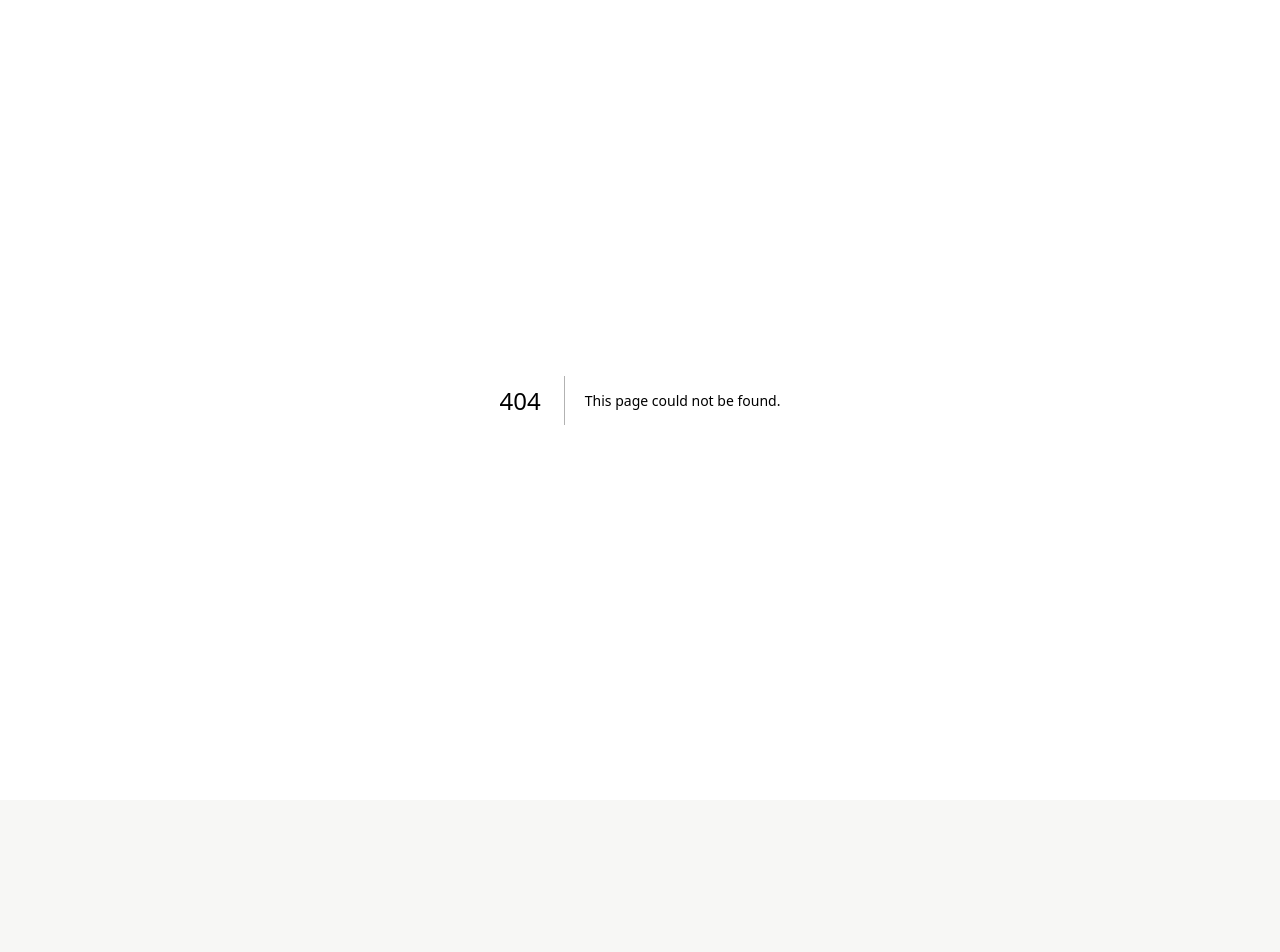
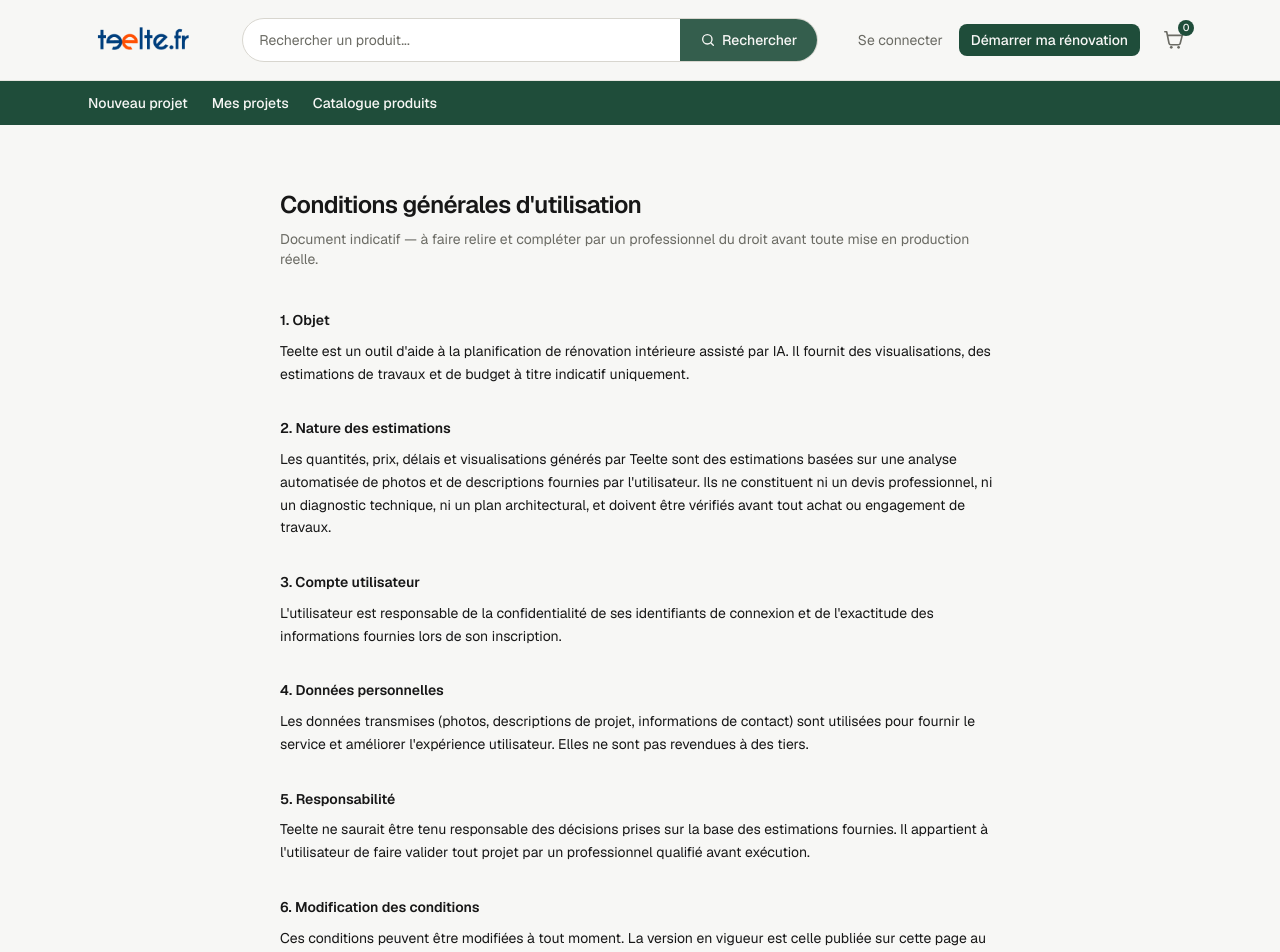
Before and after one commit to MamaTS108/home-score, a Next.js app: page /cgu in a window 1280 px wide. Before the commit this address had no page. Shown: the top 952 px of the page. Before the commit the page ends 800 px from the top, so only its background shows below. Built offline with nearby package versions, Linux system fonts and the light colour scheme; no server answers.

Commit message:
Add full name, password confirmation, and CGU acceptance to signup

```diff
--- /dev/null
+++ b/src/app/cgu/page.tsx
@@ -0,0 +1,70 @@
+import { SiteHeader } from "@/components/layout/SiteHeader";
+
+export default function CguPage() {
+  return (
+    <>
+      <SiteHeader />
+      <main className="flex-1 mx-auto max-w-3xl w-full px-6 py-16">
+        <h1 className="text-2xl font-semibold tracking-tight mb-2">Conditions générales d&apos;utilisation</h1>
+        <p className="text-sm text-muted-foreground mb-10">
+          Document indicatif — à faire relire et compléter par un professionnel du droit avant toute mise en
+          production réelle.
+        </p>
+
+        <div className="space-y-8 text-sm leading-relaxed text-foreground">
+          <section>
+            <h2 className="font-semibold mb-2">1. Objet</h2>
+            <p>
+              Teelte est un outil d&apos;aide à la planification de rénovation intérieure assisté par IA. Il fournit
+              des visualisations, des estimations de travaux et de budget à titre indicatif uniquement.
+            </p>
+          </section>
+
+          <section>
+            <h2 className="font-semibold mb-2">2. Nature des estimations</h2>
+            <p>
+              Les quantités, prix, délais et visualisations générés par Teelte sont des estimations basées sur une
+              analyse automatisée de photos et de descriptions fournies par l&apos;utilisateur. Ils ne constituent ni
+              un devis professionnel, ni un diagnostic technique, ni un plan architectural, et doivent être vérifiés
+              avant tout achat ou engagement de travaux.
+            </p>
+          </section>
+
+          <section>
+            <h2 className="font-semibold mb-2">3. Compte utilisateur</h2>
+            <p>
+              L&apos;utilisateur est responsable de la confidentialité de ses identifiants de connexion et de
+              l&apos;exactitude des informations fournies lors de son inscription.
+            </p>
+          </section>
+
+          <section>
+            <h2 className="font-semibold mb-2">4. Données personnelles</h2>
+            <p>
+              Les données transmises (photos, descriptions de projet, informations de contact) sont utilisées pour
+              fournir le service et améliorer l&apos;expérience utilisateur. Elles ne sont pas revendues à des
+              tiers.
+            </p>
+          </section>
+
+          <section>
+            <h2 className="font-semibold mb-2">5. Responsabilité</h2>
+            <p>
+              Teelte ne saurait être tenu responsable des décisions prises sur la base des estimations fournies. Il
+              appartient à l&apos;utilisateur de faire valider tout projet par un professionnel qualifié avant
+              exécution.
+            </p>
+          </section>
+
+          <section>
+            <h2 className="font-semibold mb-2">6. Modification des conditions</h2>
+            <p>
+              Ces conditions peuvent être modifiées à tout moment. La version en vigueur est celle publiée sur cette
+              page au moment de l&apos;utilisation du service.
+            </p>
+          </section>
+        </div>
+      </main>
+    </>
+  );
+}
--- a/src/components/auth/SignupForm.tsx
+++ b/src/components/auth/SignupForm.tsx
@@ -13,19 +13,35 @@ function SignupFormInner() {
   const searchParams = useSearchParams();
   const nextPath = searchParams.get("next") ?? "/app";
 
+  const [fullName, setFullName] = useState("");
   const [email, setEmail] = useState("");
   const [password, setPassword] = useState("");
+  const [confirmPassword, setConfirmPassword] = useState("");
+  const [acceptedTerms, setAcceptedTerms] = useState(false);
   const [error, setError] = useState<string | null>(null);
   const [success, setSuccess] = useState(false);
   const [loading, setLoading] = useState(false);
 
   async function handleSubmit(e: React.FormEvent) {
     e.preventDefault();
-    setLoading(true);
     setError(null);
 
+    if (password !== confirmPassword) {
+      setError("Les mots de passe ne correspondent pas.");
+      return;
+    }
+    if (!acceptedTerms) {
+      setError("Vous devez accepter les conditions générales d'utilisation.");
+      return;
+    }
+
+    setLoading(true);
     const supabase = createSupabaseBrowserClient();
-    const { error } = await supabase.auth.signUp({ email, password });
+    const { error } = await supabase.auth.signUp({
+      email,
+      password,
+      options: { data: { full_name: fullName } },
+    });
 
     setLoading(false);
     if (error) {
@@ -59,6 +75,16 @@ function SignupFormInner() {
 
             <form onSubmit={handleSubmit} className="space-y-4">
               <div>
+                <Label htmlFor="fullName">Nom complet</Label>
+                <Input
+                  id="fullName"
+                  type="text"
+                  required
+                  value={fullName}
+                  onChange={(e) => setFullName(e.target.value)}
+                />
+              </div>
+              <div>
                 <Label htmlFor="email">Email</Label>
                 <Input id="email" type="email" required value={email} onChange={(e) => setEmail(e.target.value)} />
               </div>
@@ -73,6 +99,31 @@ function SignupFormInner() {
                   onChange={(e) => setPassword(e.target.value)}
                 />
               </div>
+              <div>
+                <Label htmlFor="confirmPassword">Confirmer le mot de passe</Label>
+                <Input
+                  id="confirmPassword"
+                  type="password"
+                  required
+                  minLength={6}
+                  value={confirmPassword}
+                  onChange={(e) => setConfirmPassword(e.target.value)}
+                />
+              </div>
+              <label className="flex items-start gap-2 text-sm cursor-pointer">
+                <input
+                  type="checkbox"
+                  checked={acceptedTerms}
+                  onChange={(e) => setAcceptedTerms(e.target.checked)}
+                  className="mt-0.5 h-4 w-4 rounded border-border accent-accent"
+                />
+                <span className="text-muted-foreground">
+                  J&apos;accepte les{" "}
+                  <Link href="/cgu" target="_blank" className="text-accent font-medium">
+                    conditions générales d&apos;utilisation
+                  </Link>
+                </span>
+              </label>
               {error && <p className="text-sm text-danger">{error}</p>}
               <Button type="submit" className="w-full" disabled={loading}>
                 {loading ? "Création..." : "Créer mon compte"}
```
